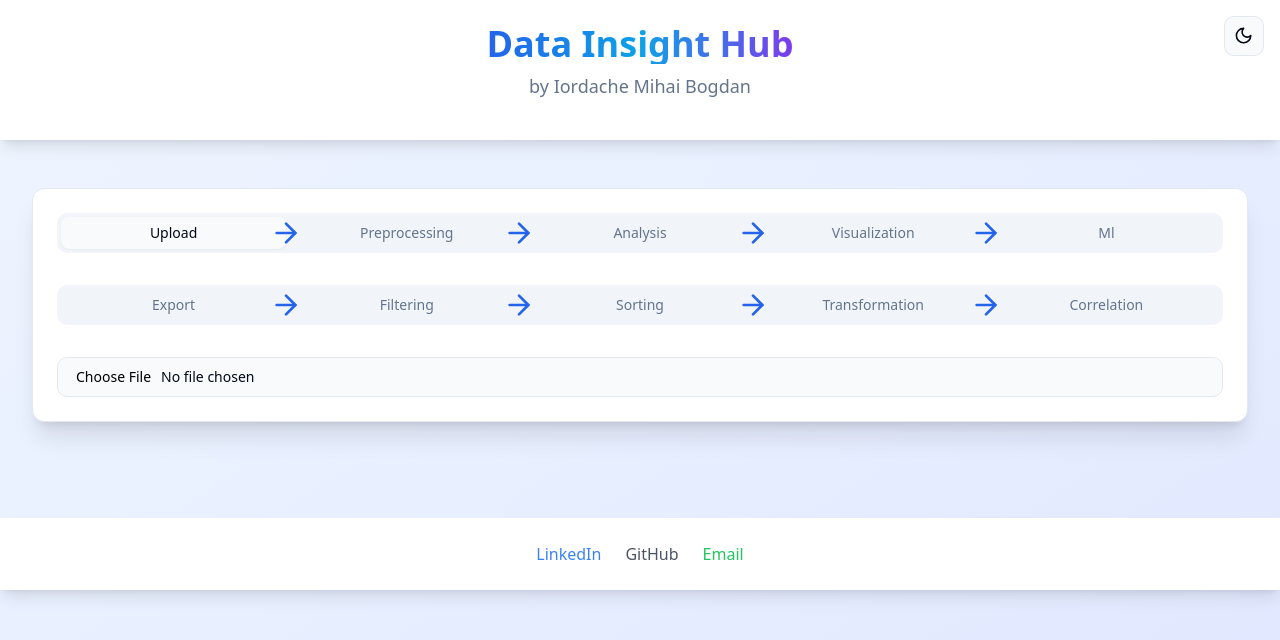
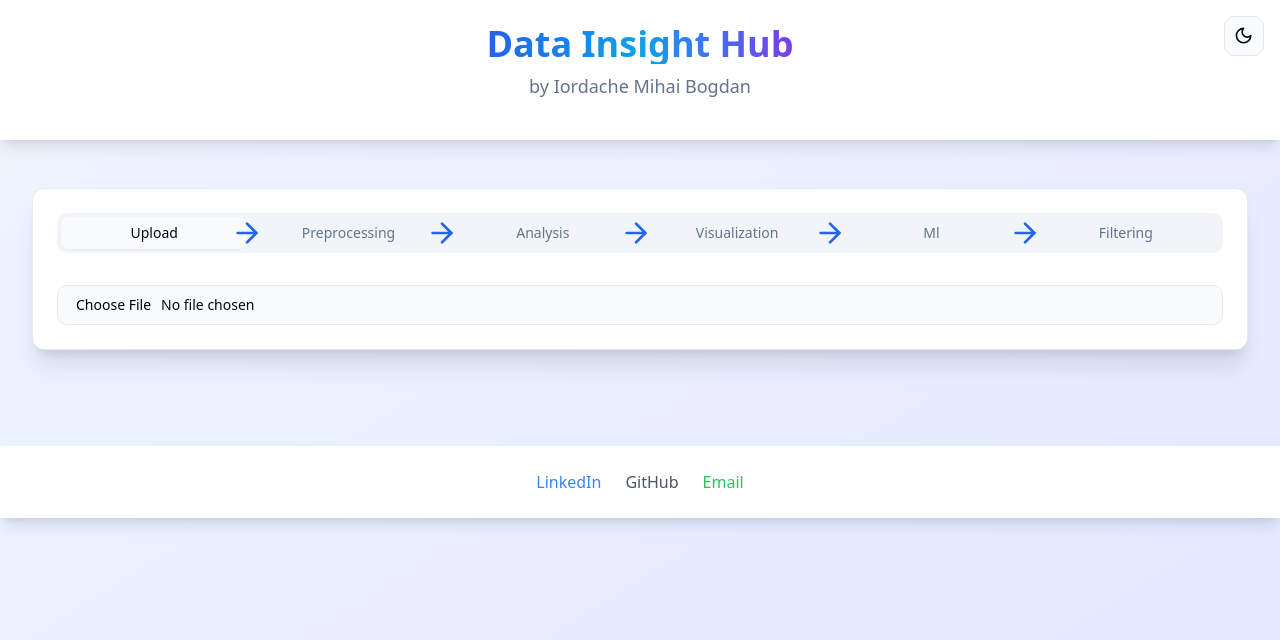
Before and after one commit to GPT-Engineer-App/data-dynamo-dashboard, a React (Vite) app: page / in a window 1280 px wide. Shown: the top 640 px of the page. Built offline with nearby package versions, Linux system fonts and the light colour scheme.

Commit message:
GPT Engineer Update [skip gpt_engineer]

```diff
--- a/src/pages/DataFiltering.jsx
+++ b/src/pages/DataFiltering.jsx
@@ -4,7 +4,7 @@ import { Select, SelectContent, SelectItem, SelectTrigger, SelectValue } from "@
 import { Input } from "@/components/ui/input";
 import { Tooltip, TooltipContent, TooltipProvider, TooltipTrigger } from "@/components/ui/tooltip";
 
-const DataFiltering = ({ data, setData, addToHistory }) => {
+const DataFiltering = ({ data, setData }) => {
   const [selectedColumn, setSelectedColumn] = useState('');
   const [filterValue, setFilterValue] = useState('');
 
@@ -17,7 +17,6 @@ const DataFiltering = ({ data, setData, addToHistory }) => {
       ...data.slice(1).filter(row => row[columnIndex].toString().includes(filterValue))
     ];
 
-    addToHistory(filteredData);
     setData(filteredData);
   };
 
--- a/src/pages/Index.jsx
+++ b/src/pages/Index.jsx
@@ -9,11 +9,7 @@ import StatisticalAnalysis from './StatisticalAnalysis';
 import DataVisualization from './DataVisualization';
 import DataPreprocessing from './DataPreprocessing';
 import MachineLearning from './MachineLearning';
-import DataExport from './DataExport';
 import DataFiltering from './DataFiltering';
-import DataSorting from './DataSorting';
-import DataTransformation from './DataTransformation';
-import CorrelationAnalysis from './CorrelationAnalysis';
 
 const Index = () => {
   const [data, setData] = useState(null);
@@ -57,22 +53,12 @@ const Index = () => {
           <Card className="overflow-hidden shadow-xl">
             <CardContent className="p-6">
               <Tabs defaultValue="upload" className="w-full">
-                <TabsList className="grid w-full grid-cols-5 mb-8 gap-2">
-                  {['upload', 'preprocessing', 'analysis', 'visualization', 'ml'].map((value, index) => (
+                <TabsList className="grid w-full grid-cols-6 mb-8 gap-2">
+                  {['upload', 'preprocessing', 'analysis', 'visualization', 'ml', 'filtering'].map((value, index) => (
                     <React.Fragment key={value}>
                       <TabsTrigger value={value} className="relative">
                         {value.charAt(0).toUpperCase() + value.slice(1)}
-                        {index < 4 && <ArrowRight className="pipeline-arrow" />}
-                      </TabsTrigger>
-                    </React.Fragment>
-                  ))}
-                </TabsList>
-                <TabsList className="grid w-full grid-cols-5 mb-8 gap-2">
-                  {['export', 'filtering', 'sorting', 'transformation', 'correlation'].map((value, index) => (
-                    <React.Fragment key={value}>
-                      <TabsTrigger value={value} className="relative">
-                        {value.charAt(0).toUpperCase() + value.slice(1)}
-                        {index < 4 && <ArrowRight className="pipeline-arrow" />}
+                        {index < 5 && <ArrowRight className="pipeline-arrow" />}
                       </TabsTrigger>
                     </React.Fragment>
                   ))}
@@ -92,20 +78,8 @@ const Index = () => {
                 <TabsContent value="ml">
                   <MachineLearning data={data} />
                 </TabsContent>
-                <TabsContent value="export">
-                  <DataExport data={data} />
-                </TabsContent>
                 <TabsContent value="filtering">
-                  <DataFiltering data={data} setData={setData} />
-                </TabsContent>
-                <TabsContent value="sorting">
-                  <DataSorting data={data} setData={setData} />
-                </TabsContent>
-                <TabsContent value="transformation">
-                  <DataTransformation data={data} setData={setData} />
-                </TabsContent>
-                <TabsContent value="correlation">
-                  <CorrelationAnalysis data={data} />
+                  <DataFiltering data={data} setData={setData} addToHistory={(newData) => setData(newData)} />
                 </TabsContent>
               </Tabs>
             </CardContent>
```
